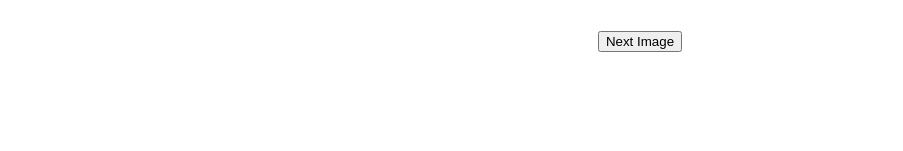
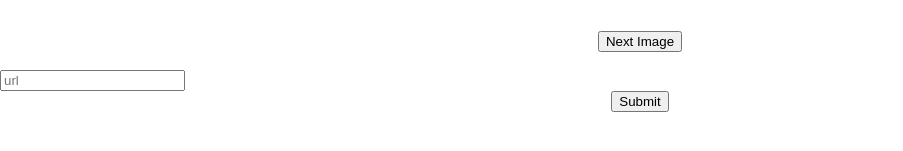
Before and after one commit to ccm7676/smile, a plain HTML site: page index.html in a window 1280 px wide. Shown: the part 305-456 px from the top of the page, without its empty margins (0-903 px from the left). Drawn offline with Linux system fonts and the light colour scheme.

Commit message:
Update index.html

```diff
--- a/index.html
+++ b/index.html
@@ -9,5 +9,8 @@
     <br>
     <br>
     <button id="next" onclick="change();">Next Image</button>
+    <br>
+    <input placeholder="url" id="box" type="url">
+    <button id="submit" onclick="submit();">Submit</button>
   </body>
 </html>
```
